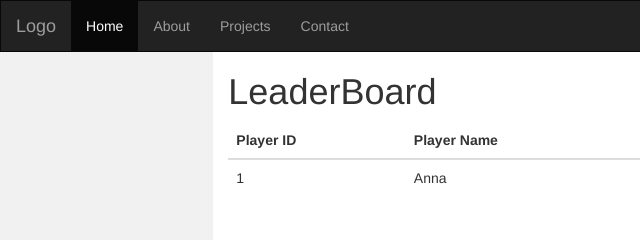
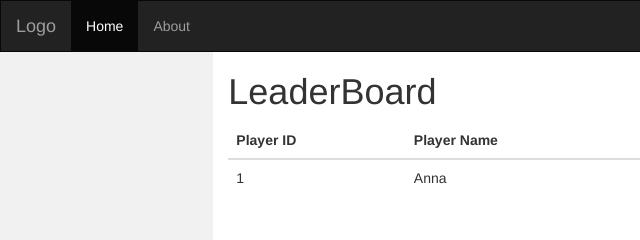
Before and after one commit to colinlyons29/SushiGo, a plain HTML site: page test.html in a window 1280 px wide. Shown: the top 240 px of the page, 0-640 px from the left. Drawn offline with nearby package versions, Linux system fonts and the light colour scheme.

Commit message:
Update test.html

```diff
--- a/test.html
+++ b/test.html
@@ -57,8 +57,6 @@
       <ul class="nav navbar-nav">
         <li class="active"><a href="#">Home</a></li>
         <li><a href="#">About</a></li>
-        <li><a href="#">Projects</a></li>
-        <li><a href="#">Contact</a></li>
       </ul>
       <ul class="nav navbar-nav navbar-right">
         <li><a href="#"><span class="glyphicon glyphicon-log-in"></span> Login</a></li>
```
